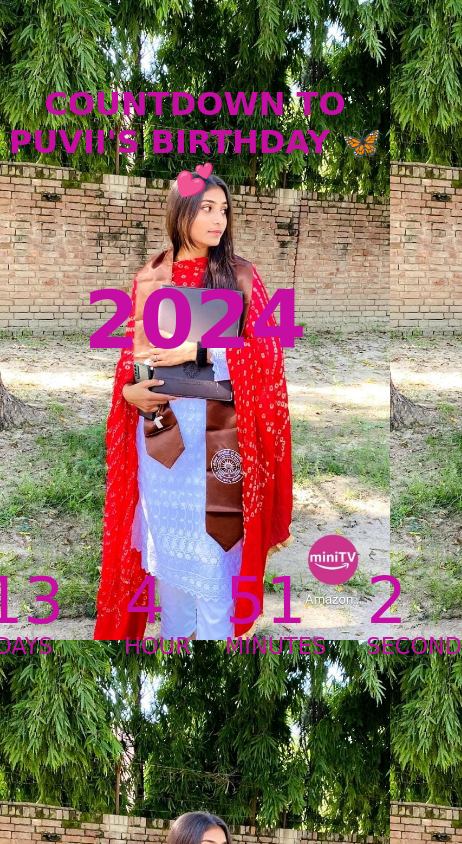
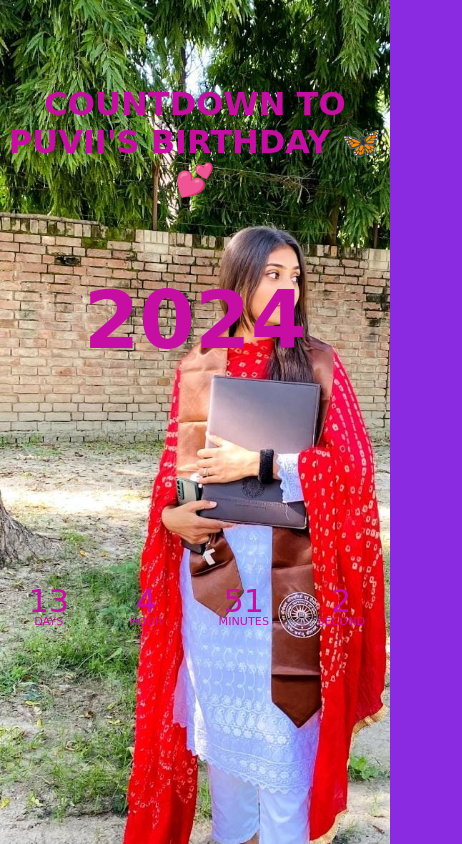
Before and after one commit to NAVEENBIKKA/puvii-web, a plain HTML site: page index.html in a window 390 px wide. Shown: the whole page, 462 px wide, since content can reach past the window. Drawn offline with Linux system fonts and the light colour scheme.

Commit message:
Update style.css

```diff
--- a/style.css
+++ b/style.css
@@ -67,3 +67,22 @@ body{
 .cont #second::before{
     content: 'Second';
 }
+
+@media (max-width : 415px ){
+
+    .cont div{
+        margin: 20px;
+        font-size: 2em;
+        position: relative;
+        width: 100%;
+
+
+    }
+
+    body{
+        background-repeat: no-repeat;
+        background-size: cover;
+    }
+
+
+}
```
